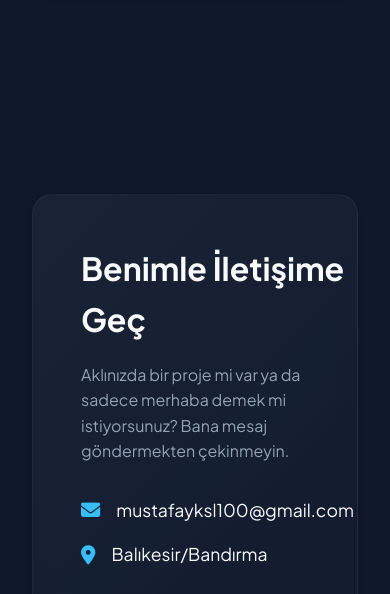
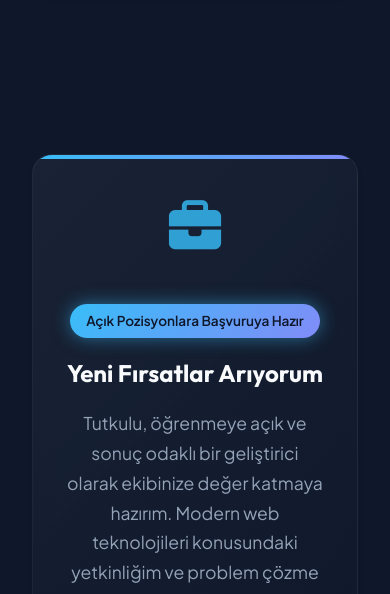
Before and after one commit to mustafayksl100/modern-cv-portfolio, a plain HTML site: page index.html in a window 390 px wide. Shown: the part 5102-5696 px from the top of the page. Drawn offline with Linux system fonts and the light colour scheme.

Commit message:
İş Arıyorum bölümü eklendi

```diff
--- a/index.html
+++ b/index.html
@@ -261,6 +261,27 @@
             </div>
         </section>
 
+        <!-- Looking for Work Section -->
+        <section class="hiring-section section">
+            <div class="container">
+                <div class="hiring-card glass-card animate-on-scroll">
+                    <div class="hiring-icon">
+                        <i class="fas fa-briefcase"></i>
+                    </div>
+                    <div class="hiring-content">
+                        <span class="hiring-badge">Açık Pozisyonlara Başvuruya Hazır</span>
+                        <h2>Yeni Fırsatlar Arıyorum</h2>
+                        <p>Tutkulu, öğrenmeye açık ve sonuç odaklı bir geliştirici olarak ekibinize değer katmaya
+                            hazırım.
+                            Modern web teknolojileri konusundaki yetkinliğim ve problem çözme becerilerimle
+                            projelerinizi bir üst seviyeye taşıyabilirim.</p>
+                        <a href="#contact" class="btn btn-primary"><i class="fas fa-paper-plane"></i> İletişime
+                            Geçin</a>
+                    </div>
+                </div>
+            </div>
+        </section>
+
         <!-- Contact Section -->
         <section id="contact" class="contact section">
             <div class="container">
--- a/style.css
+++ b/style.css
@@ -614,6 +614,115 @@ img {
     color: var(--primary-color);
 }
 
+/* Hiring/Looking for Work Section */
+.hiring-section {
+    padding: 60px 0;
+}
+
+.hiring-card {
+    display: flex;
+    align-items: center;
+    gap: 2.5rem;
+    padding: 3rem;
+    background: linear-gradient(135deg, rgba(56, 189, 248, 0.1) 0%, rgba(129, 140, 248, 0.1) 100%);
+    border: 2px solid rgba(56, 189, 248, 0.3);
+    position: relative;
+    overflow: hidden;
+}
+
+.hiring-card::before {
+    content: '';
+    position: absolute;
+    top: 0;
+    left: 0;
+    right: 0;
+    height: 4px;
+    background: linear-gradient(90deg, var(--primary-color), var(--accent-color));
+}
+
+.hiring-icon {
+    font-size: 4rem;
+    color: var(--primary-color);
+    flex-shrink: 0;
+    animation: pulse 2s ease-in-out infinite;
+}
+
+@keyframes pulse {
+
+    0%,
+    100% {
+        transform: scale(1);
+        opacity: 1;
+    }
+
+    50% {
+        transform: scale(1.1);
+        opacity: 0.8;
+    }
+}
+
+.hiring-content {
+    flex: 1;
+}
+
+.hiring-badge {
+    display: inline-block;
+    background: linear-gradient(135deg, var(--primary-color), var(--accent-color));
+    color: #0f172a;
+    padding: 0.4rem 1rem;
+    border-radius: 20px;
+    font-size: 0.85rem;
+    font-weight: 600;
+    margin-bottom: 1rem;
+    animation: glow 2s ease-in-out infinite alternate;
+}
+
+@keyframes glow {
+    from {
+        box-shadow: 0 0 10px rgba(56, 189, 248, 0.3);
+    }
+
+    to {
+        box-shadow: 0 0 20px rgba(56, 189, 248, 0.6);
+    }
+}
+
+.hiring-content h2 {
+    font-family: var(--font-heading);
+    font-size: 2rem;
+    margin-bottom: 1rem;
+    color: var(--text-main);
+}
+
+.hiring-content p {
+    color: var(--text-muted);
+    font-size: 1.1rem;
+    margin-bottom: 1.5rem;
+    line-height: 1.7;
+}
+
+.hiring-content .btn {
+    display: inline-flex;
+    align-items: center;
+    gap: 0.5rem;
+}
+
+@media (max-width: 768px) {
+    .hiring-card {
+        flex-direction: column;
+        text-align: center;
+        padding: 2rem;
+    }
+
+    .hiring-icon {
+        font-size: 3rem;
+    }
+
+    .hiring-content h2 {
+        font-size: 1.5rem;
+    }
+}
+
 /* Contact Section */
 .contact-wrapper {
     display: grid;
```
